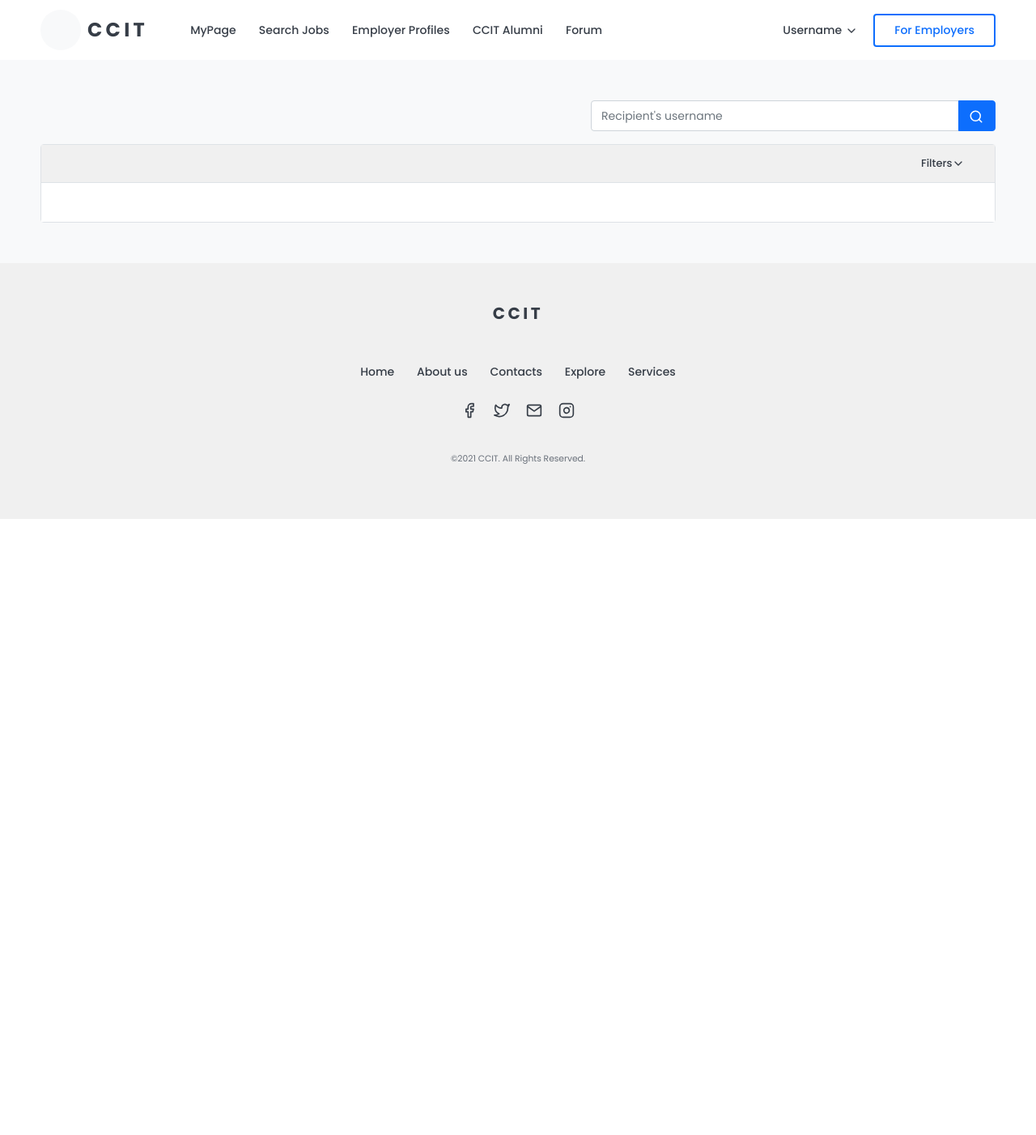
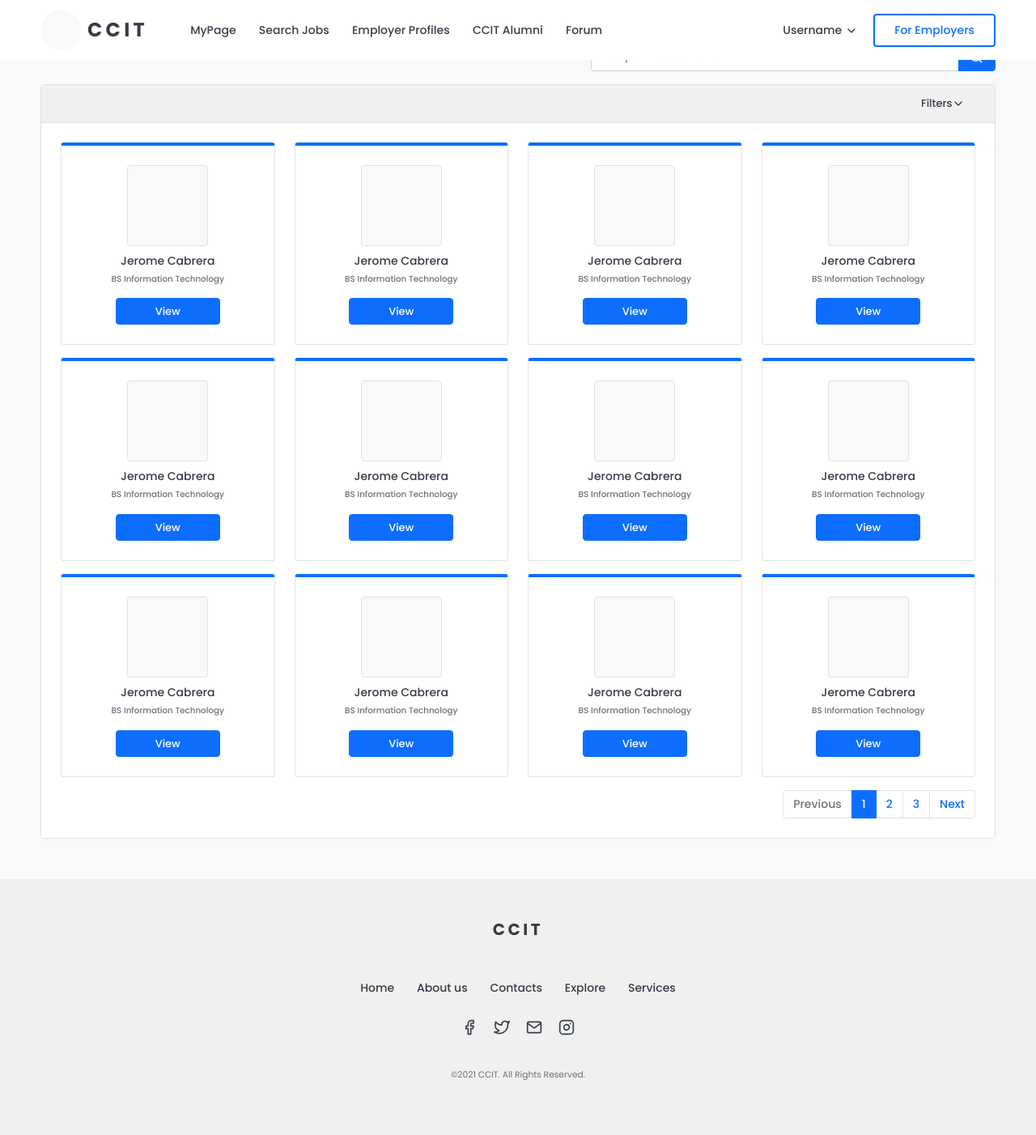
Before and after one commit to jrome-09/PortalProject, a PHP site: page /Alumni/alumni-index.php in a window 1280 px wide. Shown: the whole page at 81% size. Before the commit the page ends 641 px from the top, so only its background shows below. Run offline with PHP 8.4, Linux system fonts and the light colour scheme; some libraries are stand-ins or nearby versions.

Commit message:
Creating The Alumni Page List

```diff
--- a/Alumni/alumni-index.php
+++ b/Alumni/alumni-index.php
@@ -11,12 +11,13 @@ require "../html/head.html";
 	<link rel="stylesheet" href="../Candidate/candidate.css">
 	<link rel="stylesheet" href="../css/global.css">
 	<link rel="stylesheet" href="../css/style.css">
+	<link rel="stylesheet" href="index.css">
 	<?php
 	require "../html/script.html";
 	require "../Candidate/candidate-navigation.php"
 	?>
 	<main>
-		<div class="bg-light" style="margin-top: 74px;">
+		<div class="bg-light margin-top-nav">
 			<div class="max-width-container">
 				<div class="d-flex justify-content-end">
 					<div class="input-group mb-3" style="max-width: 500px;">
@@ -29,7 +30,7 @@ require "../html/head.html";
 					<div class="border-bottom background-thicker-light px-4 py-2">
 						<div class="row flex-column-reverse flex-sm-row">
 							<div class="col-sm-10 d-flex color-light fontsize-13 flex-wrap" id="selectedFilterContainer">
-								<a href="#" id="selectedUnemployed" class="btn bg-light mb-2 me-2 shadow-sm hover-text-danger hover-text-feather-danger p-1 fontsize-13 color-light">
+								<a href="#" id="selectedUnemployed" onclick="removeFilter(this.id)" class="btn bg-light mb-2 me-2 shadow-sm hover-text-danger hover-text-feather-danger p-1 fontsize-13 color-light">
 									<p class="mb-0 d-inline-block font-500">Unemployed</p>
 									<span data-feather="x" style="height: 14px; width: 14px;"></span>
 								</a>
@@ -53,98 +54,60 @@ require "../html/head.html";
 											</div>
 										</div>
 										<div class="background-thicker-light px-4 py-3 text-end" id="filter-header">
-											<button type="button" class="btn btn-primary fontsize-14 font-500 px-4">Filter</button>
+											<button type="button" onclick="getBoxes()" class="btn btn-primary fontsize-14 font-500 px-4">Filter</button>
 										</div>
 									</div>
+
+									<script src="filter.function.js"></script>
 									<script>
 										cloneFilter();
-										cloneSelected()
-
-										function cloneSelected() {
-											const filter = ["Self-Employed", "Employed", "BS Computer Science", "BS Information Technology", "BS Library and Information Science", "Diploma in Computer Technology"];
-											for (var i = 0; i < filter.length; i++) {
-												const filter_id = document.getElementById("selectedUnemployed");
-												var divclone = filter_id.cloneNode(true);
-												divclone.id = "selected" + filter[i];
-												var child = divclone.children;
-												child[0].innerHTML = filter[i];
-												var parentcon = document.getElementById("selectedFilterContainer");
-												parentcon.appendChild(divclone);
-											}
-										}
-
-										function cloneFilter() {
-											const filter = ["Self-Employed", "Employed", "BS Computer Science", "BS Information Technology", "BS Library and Information Science", "Diploma in Computer Technology"];
-											for (var i = 0; i < filter.length; i++) {
-												const form_id = document.getElementById("form-check");
-												var divclone = form_id.cloneNode(true);
-												var child = divclone.children;
-												child[0].id = filter[i];
-												child[1].innerHTML = filter[i];
-												child[1].setAttribute("for", filter[i]);
-												var parentcon = document.getElementById("filter-content");
-												parentcon.appendChild(divclone);
-											}
-										}
-
-										function setFilter() {
-											document.getElementById('filter-list-card').classList.toggle('active');
-										}
+										cloneSelected();
 									</script>
-									<style>
-										#selectedFilterContainer a {
-											padding: 0 0.25rem !important;
-											display: none;
-										}
-
-										#selectedFilter .feather {
-											height: 14px !important;
-											width: 14px !important;
-										}
-
-										#filter-top {
-											width: 100%;
-											height: 0.3rem;
-										}
-
-										@keyframes filterToggle {
-											0% {
-												opacity: 0;
-												top: 0;
-											}
-
-											60% {
-												top: 40px;
-											}
-
-											100% {
-												opacity: 1;
-												top: 36px;
-											}
-										}
-
-
-										#filter-list-card {
-											width: 300px;
-											right: 0;
-											transition: 0.4s;
-											opacity: 1;
-											display: none;
-										}
-
-										#filter-list-card.active {
-											animation-name: filterToggle;
-											animation-duration: 0.4s;
-											top: 36px;
-											display: block;
-										}
-									</style>
 								</div>
 							</div>
 						</div>
 					</div>
 					<div class="bg-white p-4">
-
+						<div class="row" id="alumni-row-container">
+							<div class="col-md-3 pb-3" id="alumni-col">
+								<div class="border p-4 bg-white rounded fontsize-14 color-black text-center alumni-card">
+									<div class="hw-100px mb-2 bg-light border  mx-auto rounded"></div>
+									<p class="font-500 mb-1">Jerome Cabrera</p>
+									<p class="font-500 color-light font-super--small">BS Information Technology</p>
+									<a href="profile-preview.php" type="button" class="btn btn-primary fontsize-13 font-500 px-5">View</a>
+								</div>
+							</div>
+						</div>
+						<div class="d-flex justify-content-end">
+							<nav aria-label="...">
+								<ul class="pagination mb-0">
+									<li class="page-item disabled">
+										<a class="page-link fontsize-14" href="#" tabindex="-1" aria-disabled="true">Previous</a>
+									</li>
+									<li class="page-item active"><a class="page-link fontsize-14" href="#">1</a></li>
+									<li class="page-item" aria-current="page">
+										<a class="page-link fontsize-14" href="#">2</a>
+									</li>
+									<li class="page-item fontsize-14"><a class="page-link" href="#">3</a></li>
+									<li class="page-item fontsize-14">
+										<a class="page-link fontsize-14" href="#">Next</a>
+									</li>
+								</ul>
+							</nav>
+						</div>
+						<style>
+							.alumni-card {
+								border-top: 4px solid #0d6efd !important;
+							}
+						</style>
+						<script>
+							for (i = 0; i < 11; i++) {
+								const Mydiv = document.getElementById("alumni-col");
+								var divclone = Mydiv.cloneNode(true);
+								var parentcon = document.getElementById("alumni-row-container");
+								parentcon.appendChild(divclone);
+							}
+						</script>
 					</div>
 				</div>
 			</div>
@@ -153,8 +116,6 @@ require "../html/head.html";
 	<?php
 	require "../html/footer.html";
 	?>
-	<script src="//cdnjs.cloudflare.com/ajax/libs/ScrollMagic/2.0.7/ScrollMagic.min.js"></script>
-	<script src="//cdnjs.cloudflare.com/ajax/libs/ScrollMagic/2.0.7/plugins/debug.addIndicators.min.js"></script>
 	<script src="../javascript/functions.js"></script>
 	<script src="../javascript/scroll.js"></script>
 	<script src="../javascript/onclick.js"></script>
--- /dev/null
+++ b/Alumni/filter.function.js
@@ -0,0 +1,57 @@
+var checked = [];
+function getBoxes() {
+    checked = [];
+    var box_ids = ["Unemployed", "Self-Employed", "Employed", "BS Computer Science", "BS Information Technology", "BS Library and Information Science", "Diploma in Computer Technology"];;
+    for (let i = 0; i < box_ids.length; i++) {
+        var nospace = box_ids[i].split(" ").join("");
+        var box = document.getElementById(nospace);
+        if (box.checked) {
+            checked.push(nospace);
+        } else {
+            removeFilter("selected" + nospace);
+        }
+    }
+    addFilter();
+}
+
+function addFilter() {
+    for (let i = 0; i < checked.length; i++) {
+        document.getElementById('selected' + checked[i]).classList.add('active');
+    }
+}
+
+function removeFilter(button_id) {
+    document.getElementById(button_id).classList.remove("active");
+}
+
+function cloneSelected() {
+    const filter = ["Self-Employed", "Employed", "BS Computer Science", "BS Information Technology", "BS Library and Information Science", "Diploma in Computer Technology"];
+    for (var i = 0; i < filter.length; i++) {
+        const filter_id = document.getElementById("selectedUnemployed");
+        var divclone = filter_id.cloneNode(true);
+        divclone.id = "selected" + filter[i].split(" ").join("");
+        var child = divclone.children;
+        child[0].innerHTML = filter[i];
+        var parentcon = document.getElementById("selectedFilterContainer");
+        parentcon.appendChild(divclone);
+    }
+}
+
+function cloneFilter() {
+    const filter = ["Self-Employed", "Employed", "BS Computer Science", "BS Information Technology", "BS Library and Information Science", "Diploma in Computer Technology"];
+    for (var i = 0; i < filter.length; i++) {
+        const form_id = document.getElementById("form-check");
+        var divclone = form_id.cloneNode(true);
+        var child = divclone.children;
+        var filterNospace = filter[i].split(" ").join("");
+        child[0].id = filterNospace;
+        child[1].innerHTML = filter[i];
+        child[1].setAttribute("for", filterNospace);
+        var parentcon = document.getElementById("filter-content");
+        parentcon.appendChild(divclone);
+    }
+}
+
+function setFilter() {
+    document.getElementById('filter-list-card').classList.toggle('active');
+}
```
Also changed, not shown: Alumni/index.css (added, +50 -0 lines).
